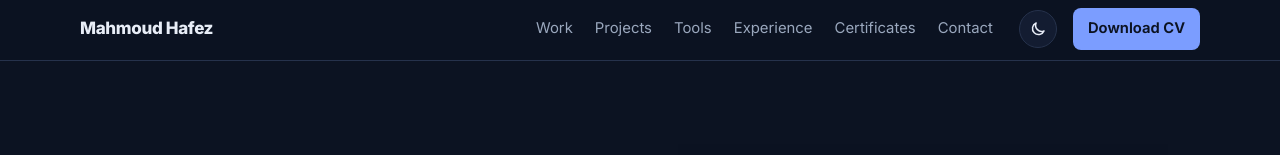
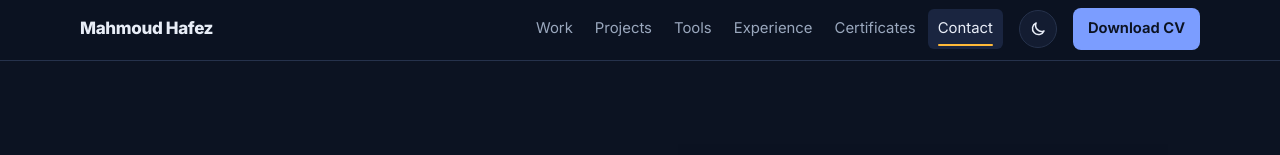
Before and after one commit to HafezTheAnalyst/Portfolio, a plain HTML site: page docs/index.html in a window 1280 px wide. Shown: the part 3-158 px from the top of the page. Drawn offline with Linux system fonts and the light colour scheme; animation ran at ten frames a second.

Commit message:
Top menu highlights the section on screen while scrolling
Co-Authored-By: Claude Opus 5.5 <noreply@anthropic.com>
Claude-Session: https://claude.ai/code/session_01DWMbBPz9qh3E3rnVbRNaV9

```diff
--- a/docs/css/site.css
+++ b/docs/css/site.css
@@ -81,6 +81,10 @@ h3 { font-size: 1.25rem; font-weight: 700; }
 .top nav::-webkit-scrollbar { display: none; }
 .top nav a { color: var(--muted); text-decoration: none; font-size: 0.93rem; padding: 8px 10px; border-radius: 6px; white-space: nowrap; }
 .top nav a:hover { color: var(--ink); background: var(--tint); }
+.top nav a { position: relative; transition: color 0.2s, background-color 0.2s; }
+.top nav a.current { color: var(--ink); background: var(--tint); }
+.top nav a::after { content: ""; position: absolute; left: 10px; right: 10px; bottom: 3px; height: 2px; border-radius: 2px; background: var(--amber); transform: scaleX(0); transition: transform 0.3s cubic-bezier(0.3, 0.7, 0.2, 1); }
+.top nav a.current::after { transform: scaleX(1); }
 .theme { display: grid; place-items: center; width: 38px; height: 38px; flex: none; border-radius: 50%; border: 1px solid var(--rule); background: var(--surface); color: var(--ink); cursor: pointer; }
 .theme:hover { border-color: var(--ink); }
 .theme svg { width: 18px; height: 18px; }
--- a/docs/js/site.js
+++ b/docs/js/site.js
@@ -453,6 +453,43 @@
     screens.forEach(function (s) { spy.observe(s); });
   }
 
+  /* ---------- Top menu follows the reader: highlight the section on screen ---------- */
+  var navLinks = Array.prototype.slice.call(document.querySelectorAll('.top nav a'));
+  var navMap = navLinks.map(function (a) {
+    var id = (a.getAttribute('href') || '').split('#')[1];
+    var ids = id === 'work' ? ['work', 'work-2', 'work-3', 'work-4'] : [id];
+    return { a: a, els: ids.map(function (i) { return document.getElementById(i); }).filter(Boolean) };
+  }).filter(function (m) { return m.els.length; });
+  if (navMap.length) {
+    var nav = document.querySelector('.top nav'), navTick = false, lastKey = '';
+    var markNav = function () {
+      navTick = false;
+      var line = window.innerHeight * 0.4, atEnd = window.innerHeight + window.scrollY >= document.documentElement.scrollHeight - 4;
+      var on = navMap.map(function (m) {
+        if (atEnd) return m.els.some(function (e) { return e.id === 'contact'; });
+        return m.els.some(function (e) { var r = e.getBoundingClientRect(); return r.top <= line && r.bottom > line; });
+      });
+      var key = on.join();
+      if (key === lastKey) return;
+      lastKey = key;
+      navMap.forEach(function (m, i) {
+        m.a.classList.toggle('current', on[i]);
+        if (on[i]) m.a.setAttribute('aria-current', 'true'); else m.a.removeAttribute('aria-current');
+      });
+      // On a phone the menu scrolls sideways: keep the highlighted item in view.
+      var first = navMap[on.indexOf(true)];
+      if (first && nav.scrollWidth > nav.clientWidth) {
+        var x = first.a.offsetLeft - (nav.clientWidth - first.a.offsetWidth) / 2;
+        nav.scrollTo({ left: Math.max(0, x), behavior: reduce ? 'auto' : 'smooth' });
+      }
+    };
+    var askNav = function () { if (!navTick) { navTick = true; requestAnimationFrame(markNav); } };
+    window.addEventListener('scroll', askNav, { passive: true });
+    window.addEventListener('resize', askNav);
+    window.addEventListener('load', askNav);
+    markNav();
+  }
+
   /* ---------- Full-screen mode: one scroll step moves one full section ---------- */
   if (root.classList.contains('home') && screens.length) {
     var HEADER = 62, PAD = 40, MIN_ZOOM = 0.7, lockedUntil = 0, lastWheel = 0;
```
